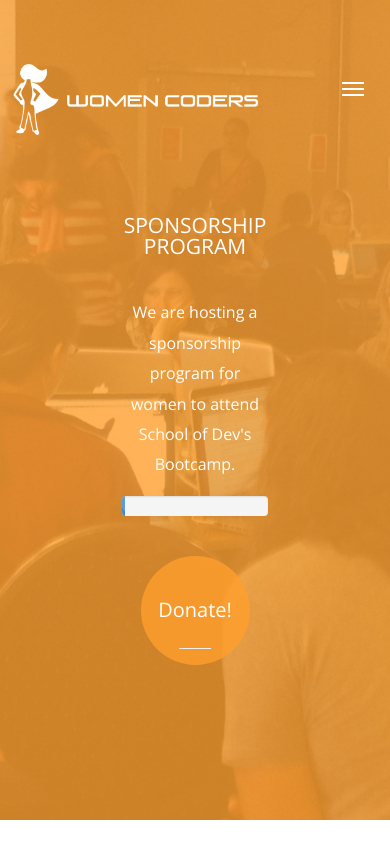
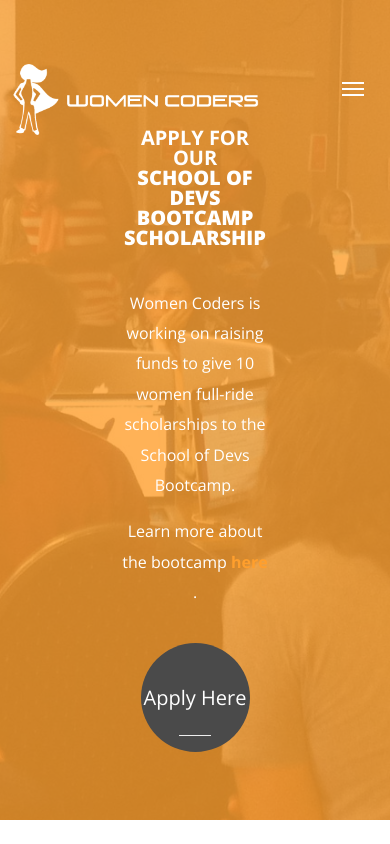
Before and after one commit to mjkobaya/Women-Coders, a PHP site: page / in a window 390 px wide. Run offline with PHP 8.4, Linux system fonts and the light colour scheme; some libraries are stand-ins or nearby versions.

Commit message:
Changed Sponsorship to Scholarship
Circular buttons are now a different color

```diff
--- a/WOMENCODER-copy/css/responsive.css
+++ b/WOMENCODER-copy/css/responsive.css
@@ -6,11 +6,7 @@
 .mail-message [contenteditable="true"]{margin-bottom: 25px;}
 .navbar-nav > li {padding-left: 50px;}
 .item-container h4 {
-<<<<<<< HEAD
-       font-size: 5.5em;
-=======
        font-size: 40px;
->>>>>>> 25ee754b8cf29ba2ee0662ec59c669e860551e29
 		line-height: 1em;
 		margin-bottom: 40px;
 		margin-top: 40px;
@@ -23,11 +19,7 @@
 	.navbar-collapse {width: 100%;}
 	.navbar-collapse li{display:table;padding:0;margin:0 auto;}
 	.item-container h4 {
-<<<<<<< HEAD
-       font-size: 4em;
-=======
 		font-size: 30px;
->>>>>>> 25ee754b8cf29ba2ee0662ec59c669e860551e29
 		line-height: 1em;
 		margin-bottom: 40px;
 		margin-top: 40px;
@@ -88,11 +80,7 @@
 @media (max-width: 480px){
 	body {font-size: 16px;}
 	.item-container h4 {
-<<<<<<< HEAD
-       font-size: 3em;
-=======
         font-size: 20px;
->>>>>>> 25ee754b8cf29ba2ee0662ec59c669e860551e29
 		line-height: 1em;
 		margin-bottom: 40px;
 		margin-top: 40px;
@@ -148,7 +136,7 @@
 @media (max-width : 320px) {
 	body {font-size: 14px;}
 	.item-container h4 {
-       font-size: 2em;
+       font-size: 10px;
 		line-height: 1em;
 		margin-bottom: 40px;
 		margin-top: 40px;
--- a/WOMENCODER-copy/css/style.css
+++ b/WOMENCODER-copy/css/style.css
@@ -481,11 +481,7 @@ color:#333 !important;
  }
 .item-container h4{
 	color: #FFFFFF;
-<<<<<<< HEAD
-    font-size: 5em;
-=======
     font-size: 40px;
->>>>>>> 25ee754b8cf29ba2ee0662ec59c669e860551e29
     font-weight: 800;
     letter-spacing: 0;
     margin-bottom: 40px;
@@ -688,6 +684,7 @@ cite {display: block;font-style: normal;}
 }
 .btn-circle {
     background: none repeat scroll 0 0 padding-box rgba(255,159,45,.8);
+	background-color: #4a4a4a;
     border-radius: 78px;-webkit-border-radius: 78px;-moz-border-radius: 78px;-o-border-radius: 78px;-ms-border-radius: 78px;
     color: #FFFFFF;
     display: inline-block;
--- a/WOMENCODER-copy/index.html
+++ b/WOMENCODER-copy/index.html
@@ -114,26 +114,17 @@
 					<!-- sponsorship button -->
 					<div class="item-container">
 						<div class="sponsorship-bar">
-						<h4> Sponsorship Program </h4>
-						<p>
-						We are hosting a sponsorship program for women to attend School of Dev's Bootcamp.
-						</p>
-						<div class="progress progress-striped active">
-							<div class="progress-bar"
-							role="progressbar"
-							aria-valuenow="500"
-							aria-valuemin="0"
-							aria-valuemax="100"
-							style="width: 2%">
-							<span class="sr-only">
-								$500 Raised!
-							</span>
-							</div>
-						</div>
+							<h4> <strong>Apply for our</strong> <br/>School of Devs Bootcamp Scholarship</h4>
+							<p>
+								Women Coders is working on raising funds to give 10 women full-ride scholarships to the School of Devs Bootcamp.
+							</p>
+							<p>
+								Learn more about the bootcamp <strong><a href="http://schoolofdevs.com/" target="_blank"> here </a></strong>.
+							</p>
 						</div>
 
-					<a class="btn-circle show-work" href="http://stripe.com/" target="_blank">
-						<span>Donate!</span>
+					<a class="btn-circle show-work" href="http://google.com/" target="_blank">
+						<span>Apply Here</span>
 						<hr/>
 					</a>
 					</div>
```
Also changed, not shown: WOMENCODER-copy/images/aboutimg.png, WomenCodersLogo4.png. Lines whose indentation alone changed are shown as unchanged.
